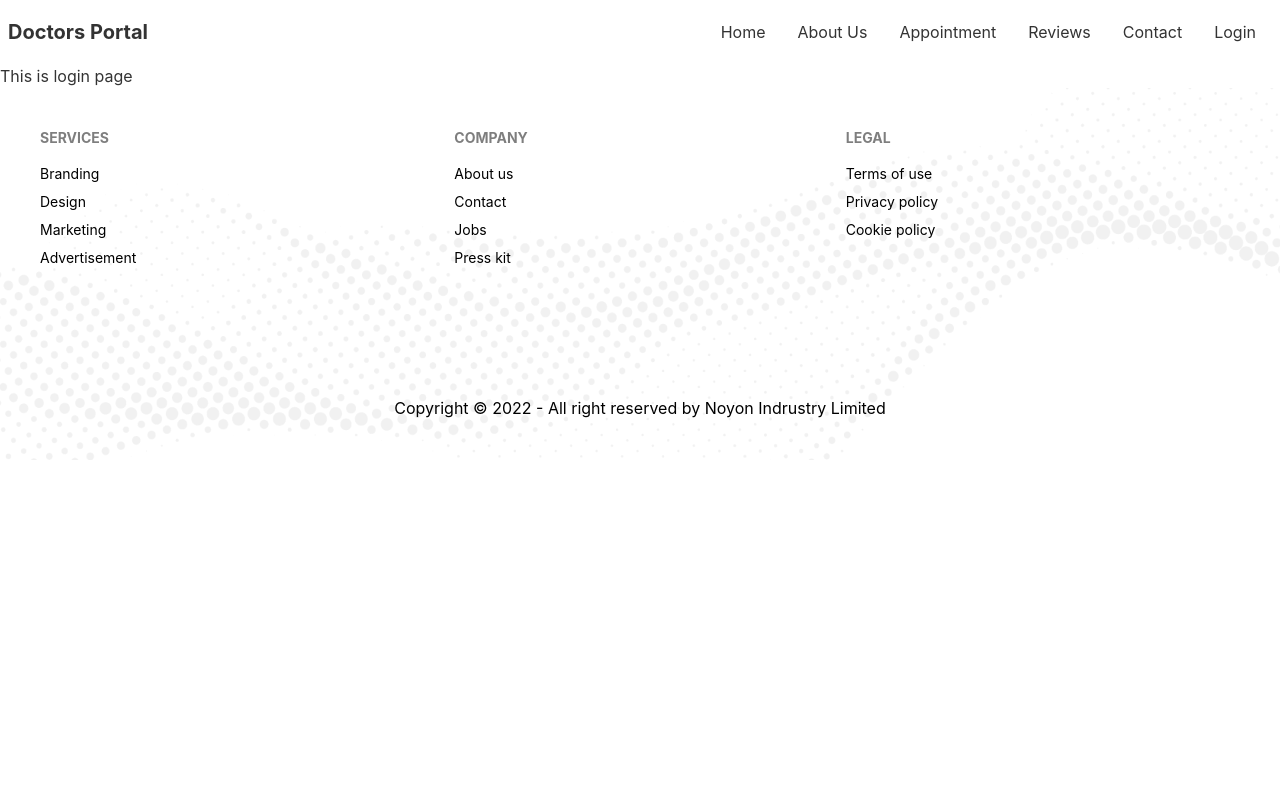
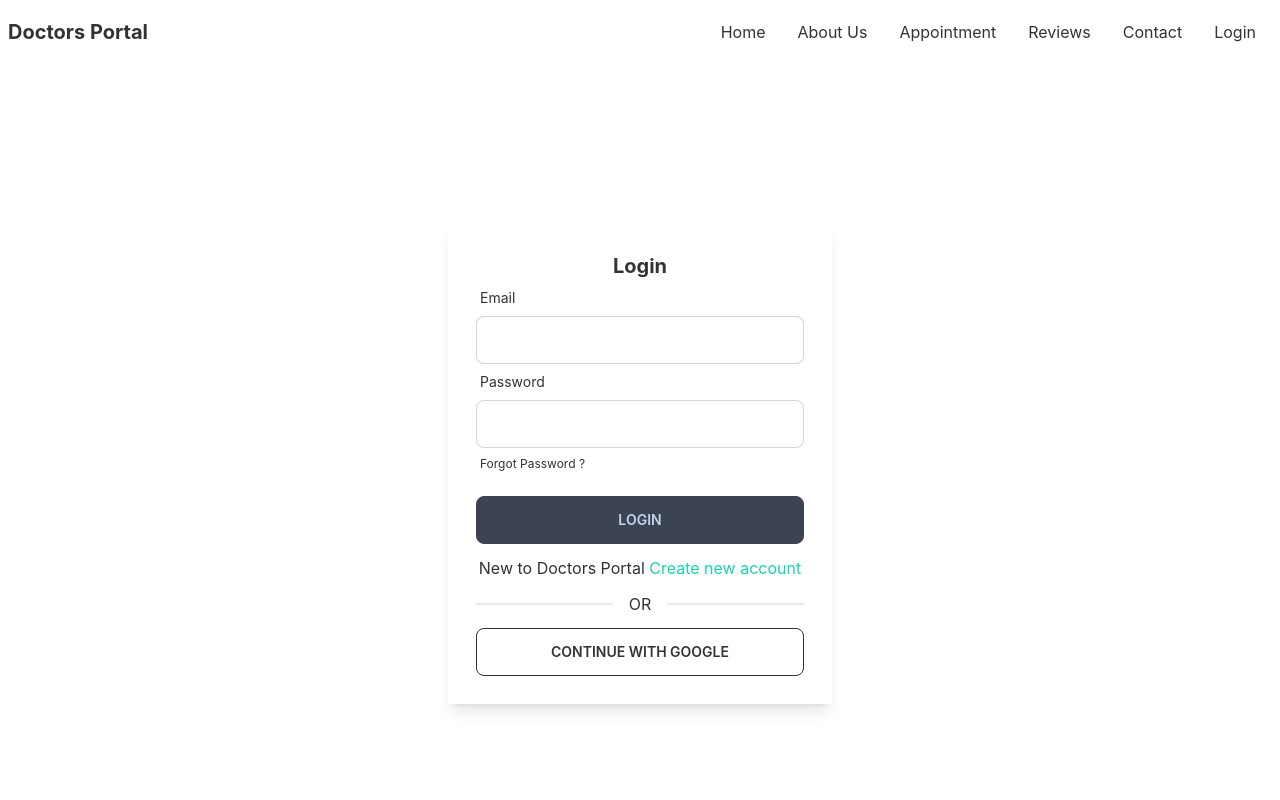
Before and after one commit to noyon-podder/Doctor-Protal-cl, a React (Create React App) app: page /login in a window 1280 px wide. Shown: the top 800 px of the page. Built offline with nearby package versions, Linux system fonts and the light colour scheme.

Commit message:
login page style add this commit

```diff
--- a/package.json
+++ b/package.json
@@ -11,6 +11,7 @@
     "react": "^18.2.0",
     "react-day-picker": "^8.3.6",
     "react-dom": "^18.2.0",
+    "react-hook-form": "^7.39.3",
     "react-router-dom": "^6.4.3",
     "react-scripts": "5.0.1",
     "web-vitals": "^2.1.4"
--- a/src/Pages/Appointment/AvailableAppointment/AvailableAppointment.js
+++ b/src/Pages/Appointment/AvailableAppointment/AvailableAppointment.js
@@ -27,6 +27,8 @@ const AvailableAppointment = ({ selectedDate }) => {
             appointmentOption={option}
           ></AppointmentOption>
         ))}
+
+
       </div>
       {
         treatment &&
--- a/src/Pages/Login/Login/Login.js
+++ b/src/Pages/Login/Login/Login.js
@@ -1,11 +1,55 @@
-import React from 'react';
+
+import { useForm } from "react-hook-form";
+import { Link } from "react-router-dom";
 
 const Login = () => {
-    return (
-        <div>
-            <h2>This is login page</h2>
-        </div>
-    );
+  const { register, handleSubmit } = useForm();
+
+  const handleLogin = data => {
+    console.log(data);
+  }
+  return (
+    <div className="h-[800px] flex justify-center items-center flex-col">
+      <div className="w-96 p-7 shadow-lg">
+        <h2 className="text-xl font-bold text-center">Login</h2>
+
+        <form onSubmit={handleSubmit(handleLogin)}>
+          <div className="form-control w-full">
+            <label className="label">
+              <span className="label-text">Email</span>
+            </label>
+            <input
+              type="email"
+              {...register("email", { required: true })}
+              className="input input-bordered w-full"
+            />
+          </div>
+
+          <div className="form-control w-full">
+            <label className="label">
+              <span className="label-text">Password</span>
+            </label>
+            <input
+              type="password"
+              {...register("password")}
+              className="input input-bordered w-full"
+            />
+            <label className="label">
+              <span className="label-text-alt">Forgot Password ?</span>
+            </label>
+          </div>
+          <input
+            type="submit"
+            value="Login"
+            className="btn btn-neutral w-full mt-4"
+          />
+        </form>
+        <p className="text-center my-3 ">New to Doctors Portal <Link to="/register" className="text-secondary">Create new account</Link></p>
+        <div className="divider my-4">OR</div>
+        <button className="btn btn-outline w-full uppercase">continue with google</button>
+      </div>
+    </div>
+  );
 };
 
 export default Login;
```
Also changed, not shown: src/Pages/Appointment/Appointment/Appointment.js (+10 -8 lines), 1 other file (tests, documents, lock files or other folders).
